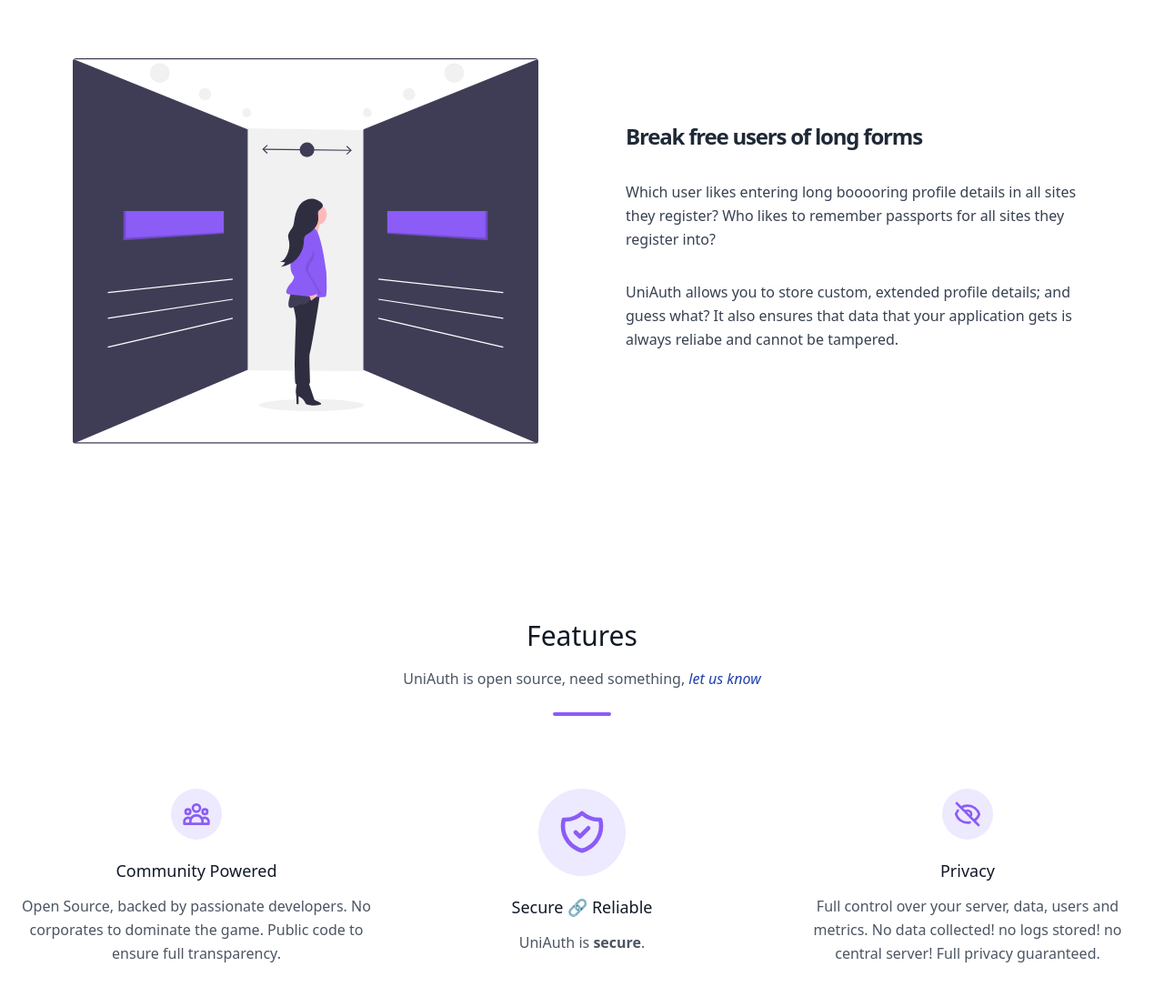
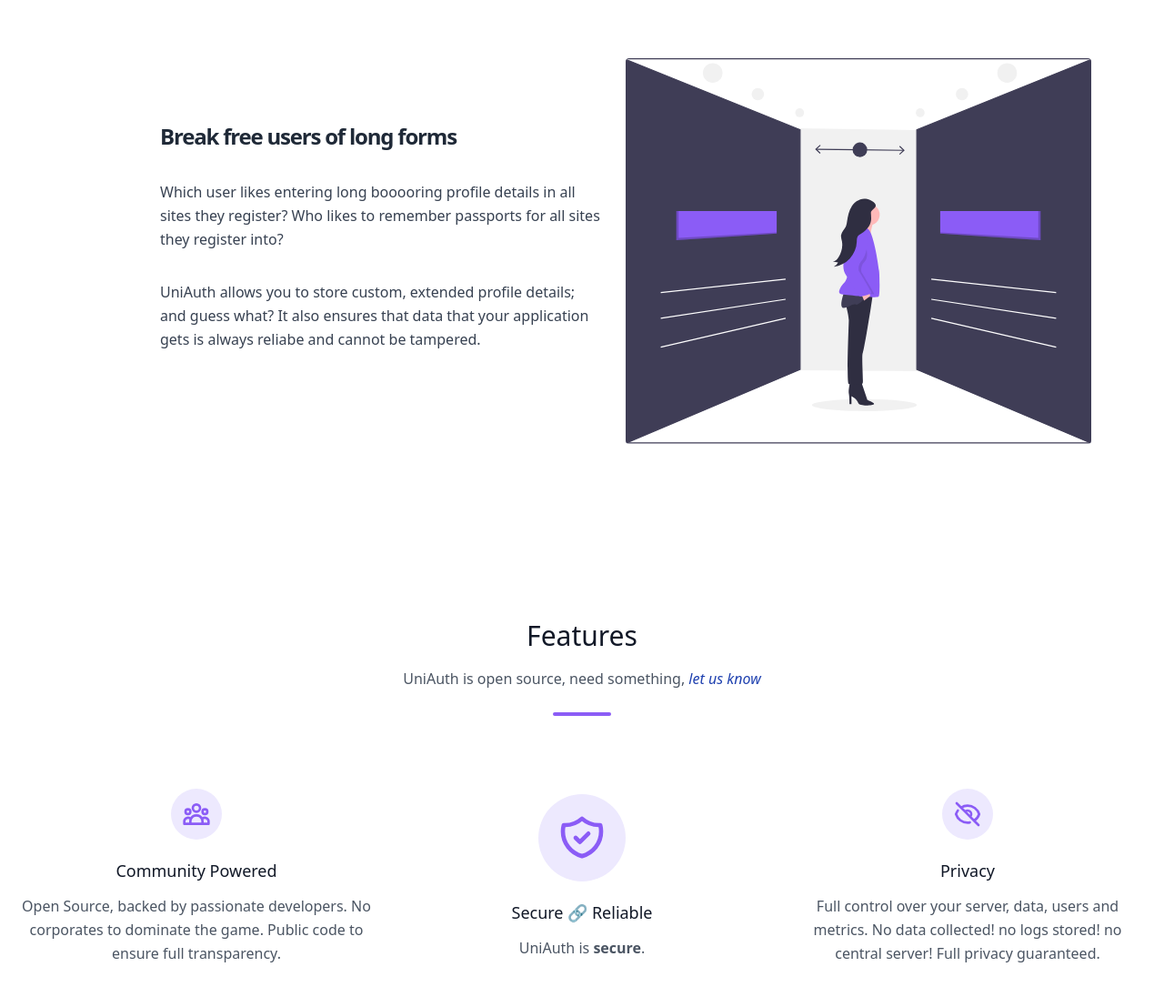
Before and after one commit to m-code12/uniauth.github.io, a plain HTML site: page index.html in a window 1280 px wide. Shown: the part 1480-2576 px from the top of the page at 91% size. Drawn offline with nearby package versions, Linux system fonts and the light colour scheme; files whose address does not match are found by name.

Commit message:
feat(index): shift user section image to right side, fixes#5

```diff
--- a/index.html
+++ b/index.html
@@ -48,6 +48,9 @@
             </nav> -->
         </div>
     </header>
+
+    <!-- Banner secction starts -->
+
     <section class="text-green-400 body-font bg-gradient-to-r from-gray-900 to-black">
         <div class="container px-8 py-48 mx-auto lg:px-4">
             <div class="flex flex-col w-full mb-12 text-left lg:text-center">
@@ -81,6 +84,10 @@
             </path>
         </svg>
     </section>
+
+    <!-- Banner secction ends -->
+
+
     <!-- <section id="about" class="text-gray-700 body-font">
         <div class="container flex flex-col items-center px-5 py-16 mx-auto lg:px-20 lg:py-24 md:flex-row"
             data-aos="fade-right" data-aos-duration="1500">
@@ -102,7 +109,7 @@
                 <div class="flex justify-center">
                     <a href="#"
                         class="inline-flex items-center font-semibold text-purple-700 md:mb-2 lg:mb-0 hover:text-blue-400 ">
-                        <!-- Learn More
+                         Learn More
                         <svg class="w-4 h-4 ml-2" xmlns="http://www.w3.org/2000/svg" viewBox="0 0 24 24" width="20"
                             height="20" fill="currentColor">
                             <path fill="none" d="M0 0h24v24H0z" />
@@ -118,6 +125,8 @@
             </div>
         </div>
     </section> -->
+
+
 
     <section class="text-gray-700 body-font">
         <div class="container flex flex-col items-center px-5 py-16 mx-auto lg:px-20 lg:py-24 md:flex-row">
@@ -154,12 +163,13 @@
 
     <section class="text-gray-700 body-font">
         <div class="container flex flex-col items-center px-5 py-16 mx-auto lg:px-20 lg:py-24 md:flex-row">
-            <div class="w-5/6 mb-10 lg:max-w-lg lg:w-full md:w-1/2 md:mb-0" data-aos="flip-left"
-                data-aos-duration="1500">
-                <img class="object-cover object-center rounded sm:" alt="hero" src="./assets/images/user.svg">
-            </div>
-            <div class="flex flex-col items-center text-center lg:flex-grow md:w-1/2 lg:pl-24 md:pl-16 md:items-start md:text-left"
-                data-aos="fade-left" data-aos-duration="1500">
+
+
+
+
+
+            <div class="flex flex-col items-center text-center lg:flex-grow md:w-1/2 lg:pl-24 md:pl-16 md:items-start md:text-left px-6 	"
+                data-aos="fade-right" data-aos-duration="1500">
                 <h1
                     class="mb-8 text-2xl font-bold tracking-tighter text-center text-gray-800 lg:text-left lg:text-2xl title-font">
                     Break free users of long forms
@@ -172,16 +182,23 @@
                     UniAuth allows you to store custom, extended profile details; and guess what? It also ensures that
                     data that your application gets is always reliabe and cannot be tampered.
                 </p>
-                <div class="flex justify-center">
-                    <!-- <button
+                <!-- <div class="flex justify-center">
+                    <button
                         class="flex items-center px-4 py-2 mt-auto font-semibold text-white transition duration-500 ease-in-out transform rounded-lg shadow-xl bg-gradient-to-r from-gray-700 hover:from-black to-black hover:to-gray-700 hover:-translate-y-1 hover:scale-110 focus:ring focus:outline-none">
                         Action
-                    </button> -->
-                </div>
+                    </button>
+                </div> -->
             </div>
+
+            <div class="w-5/6 mb-10 lg:max-w-lg lg:w-full md:w-1/2 md:mb-0" data-aos="flip-left"
+                data-aos-duration="1500">
+                <img class="object-cover object-center rounded sm:" alt="hero" src="./assets/images/user.svg">
+            </div>
+
         </div>
         </div>
     </section>
+
 
     <section id="feature" class="text-gray-600 body-font">
         <div class="container px-5 py-24 mx-auto">
@@ -195,7 +212,11 @@
                     <div class="w-16 h-1 rounded-full bg-purple-500 inline-flex"></div>
                 </div>
             </div>
-            <div class="flex flex-wrap sm:-m-4 -mx-4 -mb-10 -mt-4 md:space-y-0 space-y-6">
+            <div class="flex flex-wrap sm:-m-4 -mx-4 -mb-10 -mt-4 md:space-y-0 space-y-6 items-center text-center">
+
+
+
+
                 <div class="p-4 md:w-1/3 flex flex-col text-center items-center" data-aos="flip-left"
                     data-aos-duration="1500">
                     <div
@@ -215,7 +236,9 @@
                         </p>
                     </div>
                 </div>
-                <div class="p-4 md:w-1/3 flex flex-col text-center items-center" data-aos="flip-left"
+
+
+                <div class="w-screen p-4 md:w-1/3 flex flex-col text-center items-center " data-aos="flip-left"
                     data-aos-duration="1500">
                     <div
                         class="w-24 h-24 inline-flex items-center justify-center rounded-full bg-purple-100 text-purple-500 mb-5 flex-shrink-0">
@@ -232,7 +255,10 @@
                         </p>
                     </div>
                 </div>
-                <div class="p-4 md:w-1/3 flex flex-col text-center items-center" data-aos="flip-left"
+
+
+
+                <div class="p-4  md:w-1/3 flex flex-col text-center items-center" data-aos="flip-left"
                     data-aos-duration="1500">
                     <div
                         class="w-14 h-14 inline-flex items-center justify-center rounded-full bg-purple-100 text-purple-500 mb-5 flex-shrink-0">
@@ -250,6 +276,8 @@
                         </p>
                     </div>
                 </div>
+
+
             </div>
         </div>
     </section>
```
